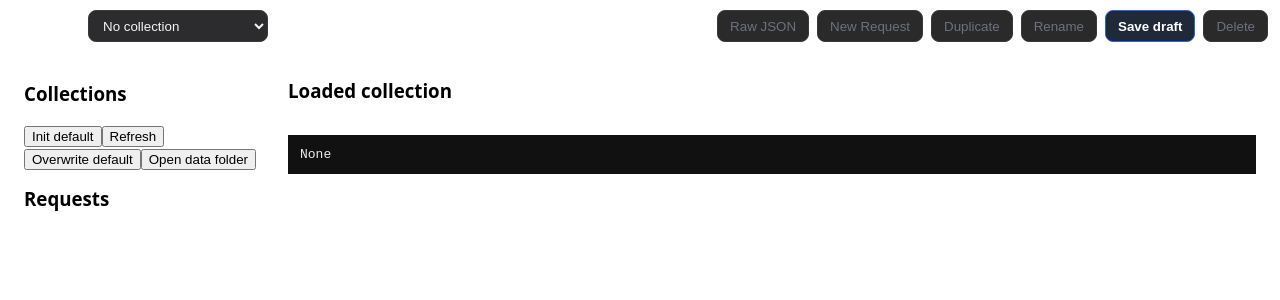
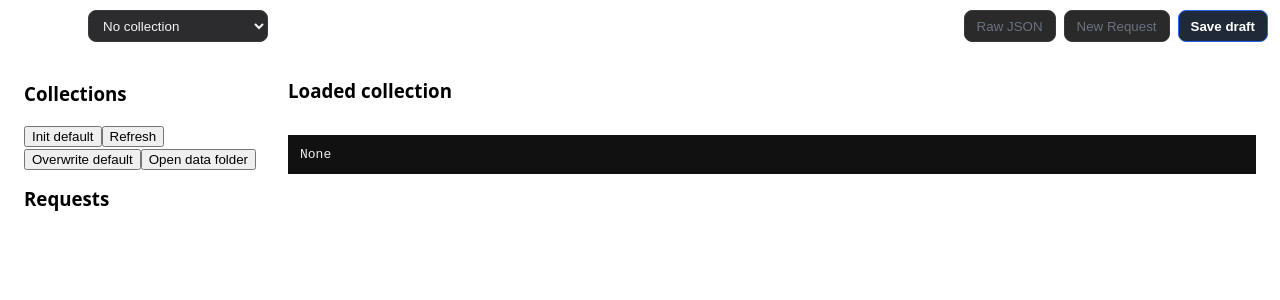
Before and after one commit to GuerL/bifrost, a React (Vite) app: page / in a window 1280 px wide. Shown: the top 300 px of the page. Built offline with nearby package versions, Linux system fonts and the light colour scheme.

Commit message:
Deleting useless button since contextual menu is there

```diff
--- a/src/TopBar.tsx
+++ b/src/TopBar.tsx
@@ -102,32 +102,11 @@ export default function TopBar({
                     New Request
                 </button>
                 <button
-                    onClick={onDuplicateSelectedRequest}
-                    disabled={!currentCollectionId || !selectedRequestId}
-                    style={buttonStyle(!currentCollectionId || !selectedRequestId)}
-                >
-                    Duplicate
-                </button>
-                <button
-                    onClick={onRenameSelectedRequest}
-                    disabled={!currentCollectionId || !selectedRequestId}
-                    style={buttonStyle(!currentCollectionId || !selectedRequestId)}
-                >
-                    Rename
-                </button>
-                <button
                     onClick={onSaveDraft}
                     disabled={!canSaveDraft}
                     style={primaryButtonStyle(!canSaveDraft)}
                 >
                     Save draft
-                </button>
-                <button
-                    onClick={onDeleteSelectedRequest}
-                    disabled={!currentCollectionId}
-                    style={buttonStyle(!currentCollectionId)}
-                >
-                    Delete
                 </button>
             </div>
         </div>
```
